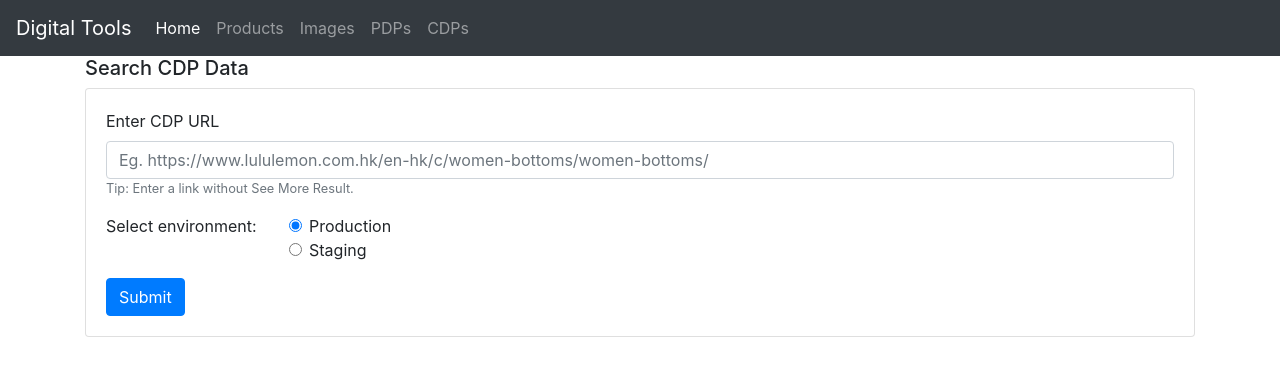
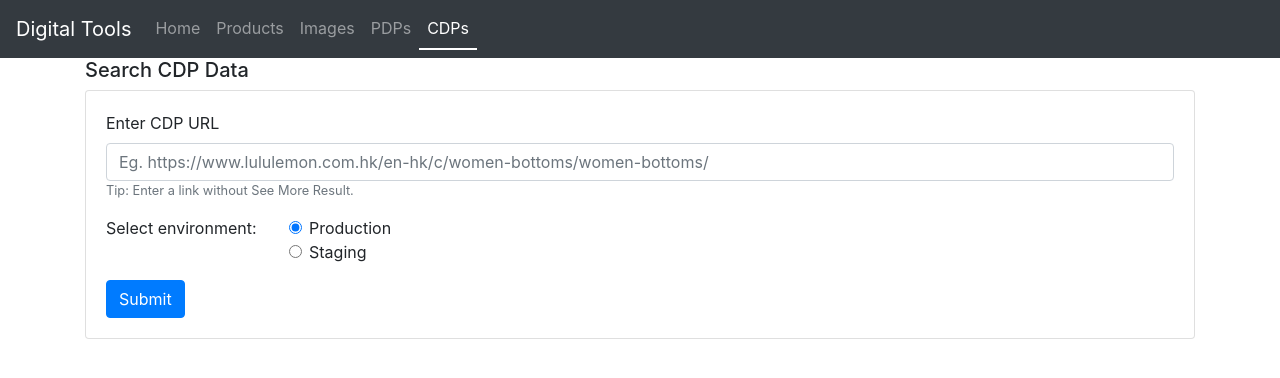
Before and after one commit to thisisharrison/digital-tools, a Flask app: page /cdp in a window 1280 px wide. Shown: the top 378 px of the page. Run offline with Flask 2, Linux system fonts and the light colour scheme; some libraries are stand-ins or nearby versions.

Commit message:
navbar styling

```diff
--- a/app/static/styles.css
+++ b/app/static/styles.css
@@ -20,3 +20,6 @@
 .stat403::after{
     content: " ❌";
 }
+.nav-item.active{
+    border-bottom: 2px solid #fff;
+}
--- a/app/templates/layout.html
+++ b/app/templates/layout.html
@@ -36,20 +36,20 @@
     </button>
     <div class="collapse navbar-collapse" id="navbarText">
         <ul class="navbar-nav mr-auto">
-            <li class="nav-item active">
+            <li class="nav-item" id="index">
                 <a class="nav-link" href="{{url_for('index')}}">Home</a>
                 <!-- <a class="nav-link" href="{{url_for('index')}}">Home <span class="sr-only">(current)</span></a> -->
             </li>
-            <li class="nav-item">
+            <li class="nav-item" id="product">
                 <a class="nav-link" href="{{url_for('product')}}">Products</a>
             </li>
-            <li class="nav-item">
+            <li class="nav-item" id="image">
                 <a class="nav-link" href="{{url_for('image')}}">Images</a>
             </li>
-            <li class="nav-item">
+            <li class="nav-item" id="prodpdp">
                 <a class="nav-link" href="{{url_for('prodpdp')}}">PDPs</a>
             </li>
-            <li class="nav-item">
+            <li class="nav-item" id="prodcdp">
                 <a class="nav-link" href="{{url_for('prodcdp')}}">CDPs</a>
             </li>
         </ul>
@@ -69,6 +69,11 @@
     <script src="https://stackpath.bootstrapcdn.com/bootstrap/4.5.0/js/bootstrap.min.js"
         integrity="sha384-OgVRvuATP1z7JjHLkuOU7Xw704+h835Lr+6QL9UvYjZE3Ipu6Tp75j7Bh/kR0JKI"
         crossorigin="anonymous"></script>
+    <script>
+        $(document).ready(function() {
+            $("#{{request.endpoint}}").addClass("active");
+        })
+    </script>
 </body>
 
 </html>
```
Also changed, not shown: 1 other file.
